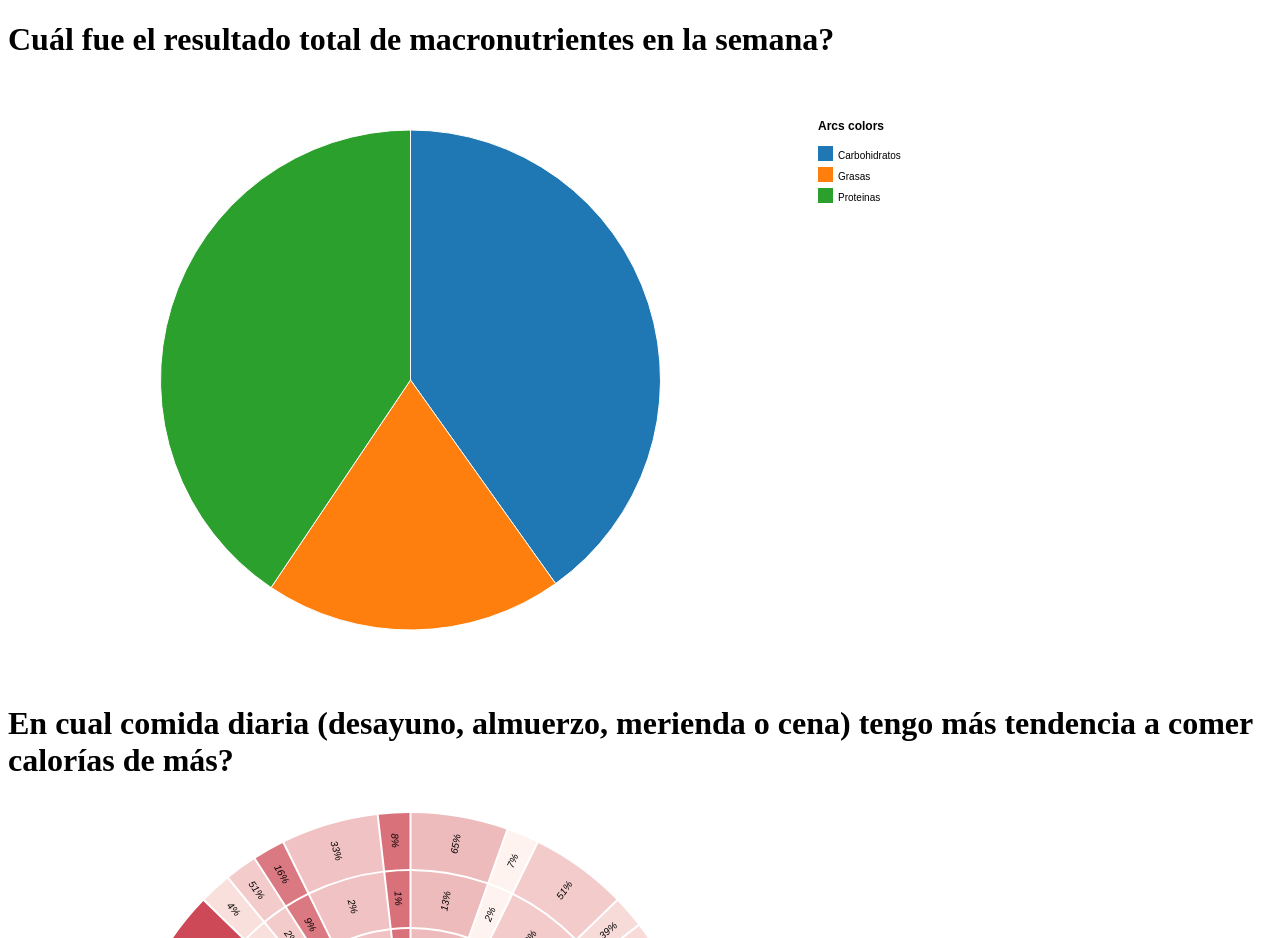
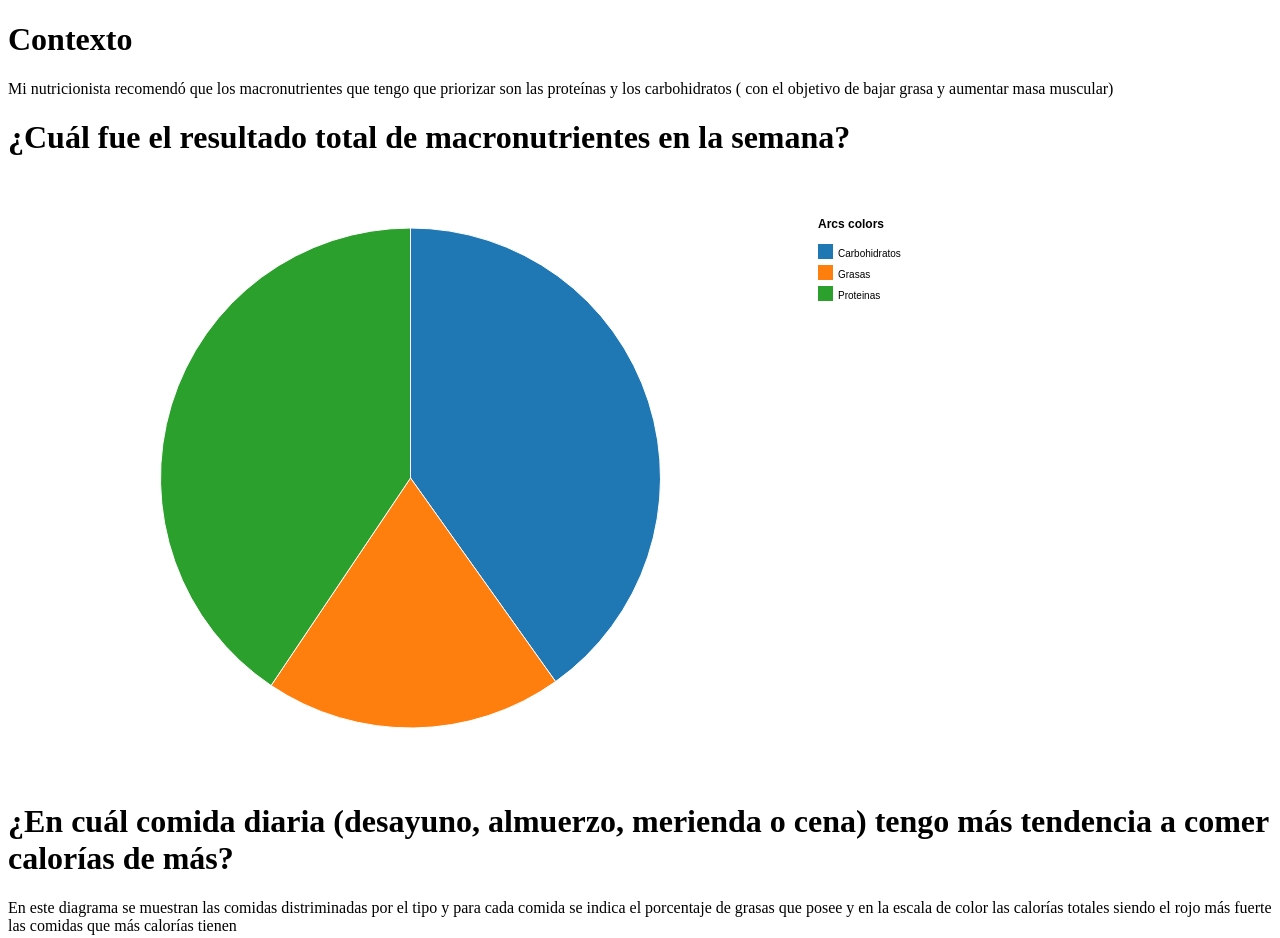
Before and after one commit to JPROSSICH/ds.02, a plain HTML site: page TP_DP.html in a window 1280 px wide. Shown: the top 938 px of the page. Drawn offline with Linux system fonts and the light colour scheme.

Commit message:
Update TP_DP.html

```diff
--- a/TP_DP.html
+++ b/TP_DP.html
@@ -3,14 +3,18 @@
 <head>
   <meta charset="utf-8">
   <meta name="viewport" content="width=device-width">
-  <title>Test01</title>
+  <title>Trabajo práctico de datos personales</title>
 </head>
 <body>
+  <h1> Contexto </h1>
+    <p> Mi nutricionista recomendó que los macronutrientes que tengo que priorizar son las proteínas y los carbohidratos ( con el objetivo de bajar grasa y aumentar masa muscular) </p>
 
-  <h1> Cuál fue el resultado total de macronutrientes en la semana? </h1>
+  <h1> ¿Cuál fue el resultado total de macronutrientes en la semana? </h1>
     <img src="https://raw.githubusercontent.com/JPROSSICH/ds.02/289b2171ee265174e74de145895e4fff164db1b1/Arcos.svg" alt="Macronutrientes" />
 
-  <h1> En cual comida diaria (desayuno, almuerzo, merienda o cena) tengo más tendencia a comer calorías de más? </h1>
+  <h1> ¿En cuál comida diaria (desayuno, almuerzo, merienda o cena) tengo más tendencia a comer calorías de más? </h1>
+      <p> En este diagrama se muestran las comidas distriminadas por el tipo y para cada comida se indica el porcentaje de grasas que posee y en la escala de color las calorías totales siendo el rojo más fuerte las comidas que más calorías tienen </p>
+
     <img src="https://raw.githubusercontent.com/JPROSSICH/ds.02/12a21aef01d4271e54d5c6e196e68353c9036365/Sunburst.svg" alt="Sunburst de comida vs macronutrientes y color proporcional a las calorias totales" />
 
  <h1> Realmente las comidas con más grasa tienen más calorías? </h1>
```
